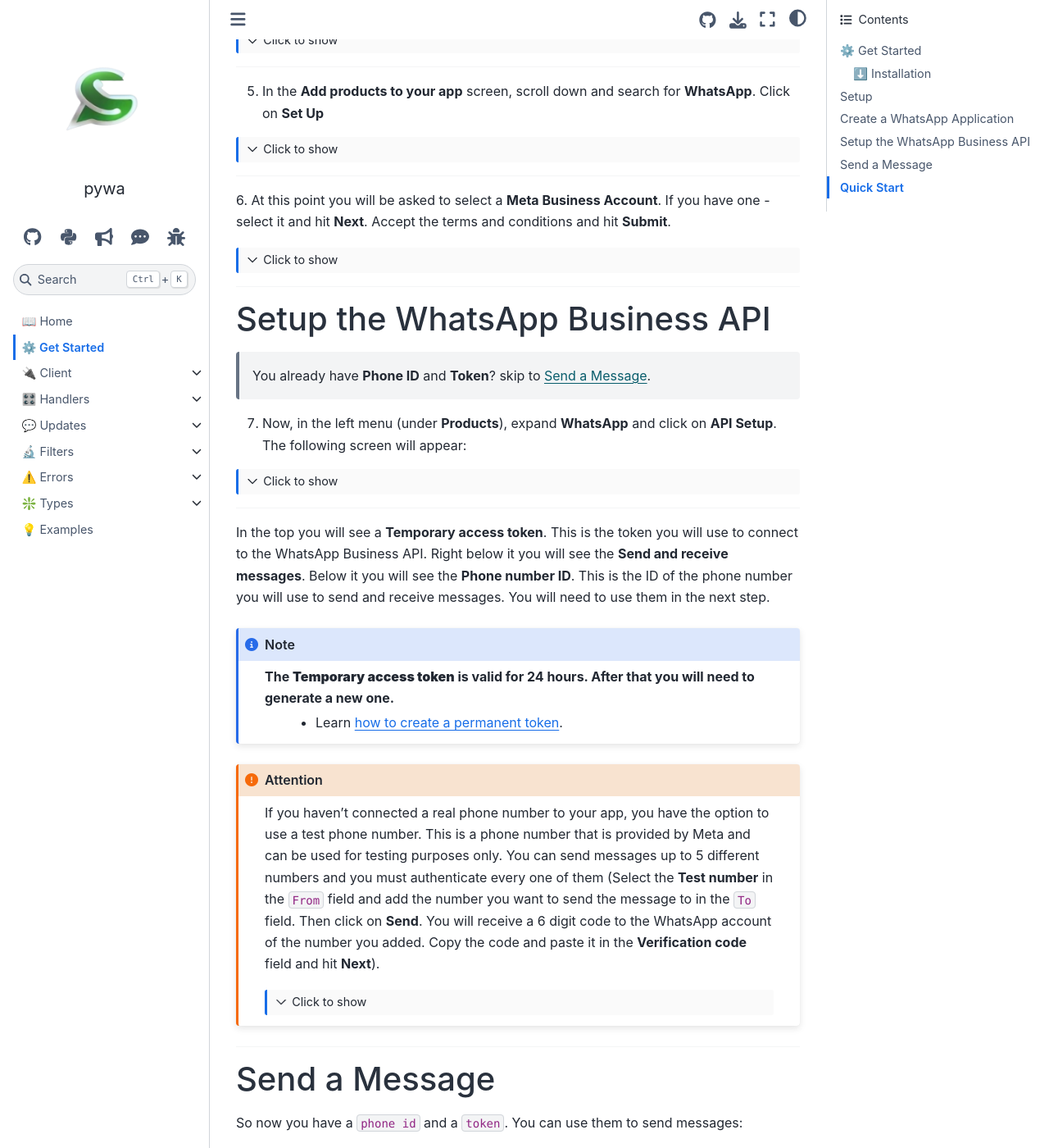
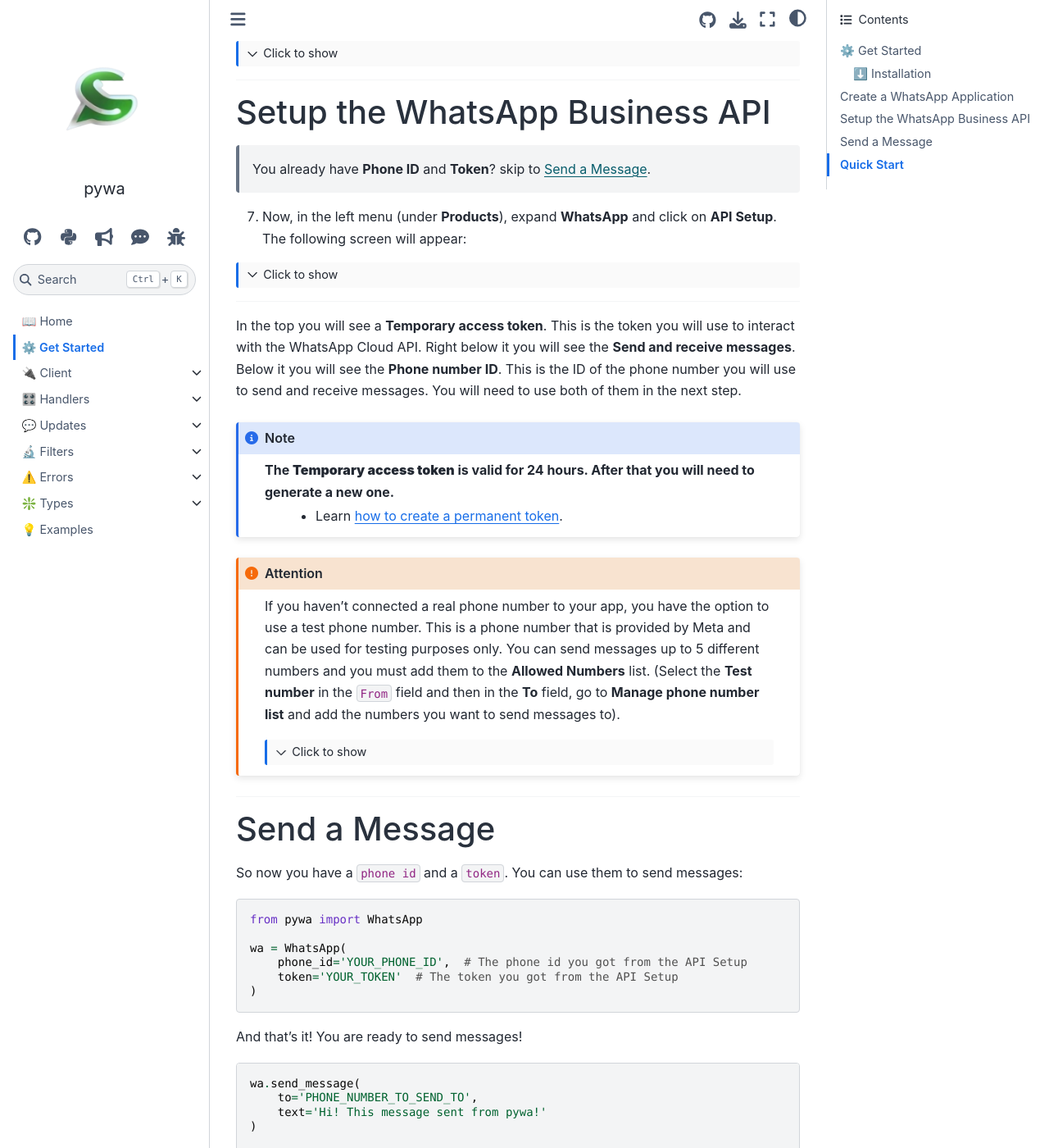
Before and after one commit to david-lev/pywa, a Sphinx documentation site: the page built from docs/source/content/getting-started.rst, in a window 1280 px wide and 1400 px high, scrolled down 1403 px. Shown: the whole window at 82% size. Built offline with Sphinx 7.4.7 and the Sphinx Book theme 1.1.4, drawn with Linux system fonts in a browser that asks for light colours; some of the changed text lies outside the part shown.

Commit message:
[docs] docs improvements

```diff
--- /dev/null
+++ b/docs/source/content/client/api_reference.rst
@@ -0,0 +1,6 @@
+API Reference
+================
+
+.. currentmodule:: pywa.api
+
+.. automethod:: WhatsAppCloudApi.send_raw_request
--- a/docs/source/content/client/overview.rst
+++ b/docs/source/content/client/overview.rst
@@ -8,7 +8,9 @@
     WORK IN PROGRESS
 
 
-The :class:`~WhatsApp` client has two responsibilities. Sending messages & handling updates. You can use both or only one of them.
+The :class:`~WhatsApp` client has two responsibilities. Sending messages & handling updates.
+
+
 
 .. autoclass:: WhatsApp()
     :members: __init__
@@ -51,3 +53,4 @@
 
 .. toctree::
     client_reference
+    api_reference
--- a/docs/source/content/getting-started.rst
+++ b/docs/source/content/getting-started.rst
@@ -11,28 +11,18 @@
 ================================
 
 
-Setup
-=======
-
-.. note::
-
-    This guide will explain how to setup the WhatsApp Business API and how to use the ``pywa`` package.
-
-
 Create a WhatsApp Application
 =============================
 
     You already have an app? skip to `Setup the WhatsApp Business API <#id1>`_.
 
-In order to use the WhatsApp Business API, you need to create a Facebook App. For that you need to have a Facebook developer account.
-If you don't have one, `you can register here <https://developers.facebook.com/>`_.
-
-After that you need to create a new app. Follow the steps below:
+In order to use the WhatsApp Cloud API, you need to create a Facebook App.
+To do that you need a Facebook Developer account. If you don't have one, `you can register here <https://developers.facebook.com/>`_.
 
 1. Go to `Meta for Developers > My Apps <https://developers.facebook.com/apps/>`_ and create a new app
     - Click `here <https://developers.facebook.com/apps/creation/>`_ to go directly to the app creation page
 
-2. Select **Other** as the use case and hit next
+2. Select **Other** as the use case and hit **Next**
 
 .. toggle::
 
@@ -43,7 +33,7 @@
 
 --------------------
 
-3. Select **Business** as the app type and hit next
+3. Select **Business** as the app type and click on **Next**
 
 .. toggle::
 
@@ -54,7 +44,7 @@
 
 --------------------
 
-4. Fill the app name and the email and hit create app
+4. Fill the app name and the email and hit **Create App**
 
 .. toggle::
 
@@ -77,7 +67,7 @@
 --------------------
 
 6. At this point you will be asked to select a **Meta Business Account**. If you have one - select it and hit **Next**.
-Accept the terms and conditions and hit **Submit**.
+Accept the terms and conditions and hit **Submit**. If you don't have a Business Account, you will need to create one.
 
 .. toggle::
 
@@ -106,9 +96,9 @@
 
 --------------------
 
-In the top you will see a **Temporary access token**. This is the token you will use to connect to the WhatsApp Business API.
+In the top you will see a **Temporary access token**. This is the token you will use to interact with the WhatsApp Cloud API.
 Right below it you will see the **Send and receive messages**. Below it you will see the **Phone number ID**. This is the ID
-of the phone number you will use to send and receive messages. You will need to use them in the next step.
+of the phone number you will use to send and receive messages. You will need to use both of them in the next step.
 
 .. note::
 
@@ -120,9 +110,8 @@
 
     If you haven't connected a real phone number to your app, you have the option to use a test phone number.
     This is a phone number that is provided by Meta and can be used for testing purposes only. You can send messages
-    up to 5 different numbers and you must authenticate every one of them (Select the **Test number** in the ``From`` field
-    and add the number you want to send the message to in the ``To`` field. Then click on **Send**. You will receive a
-    6 digit code to the WhatsApp account of the number you added. Copy the code and paste it in the **Verification code** field and hit **Next**).
+    up to 5 different numbers and you must add them to the **Allowed Numbers** list. (Select the **Test number** in the ``From`` field
+    and then in the **To** field, go to **Manage phone number list** and add the numbers you want to send messages to).
 
     .. toggle::
 
@@ -144,8 +133,8 @@
     from pywa import WhatsApp
 
     wa = WhatsApp(
-        phone_id='YOUR_PHONE_ID',
-        token='YOUR_TOKEN'
+        phone_id='YOUR_PHONE_ID',  # The phone id you got from the API Setup
+        token='YOUR_TOKEN'  # The token you got from the API Setup
     )
 
 And that's it! You are ready to send messages!
--- a/docs/source/content/types/update_fields.rst
+++ b/docs/source/content/types/update_fields.rst
@@ -10,7 +10,7 @@
     :members: current_location, in_radius
 
 .. autoclass:: Contact()
-    :members: as_vcard, as_dict, Name, Phone, Email, Url, Address, Org
+    :members: as_vcard, to_dict, Name, Phone, Email, Url, Address, Org
 
 .. autoclass:: Product()
     :members: total_price
```
Also changed, not shown: 1 other file.
